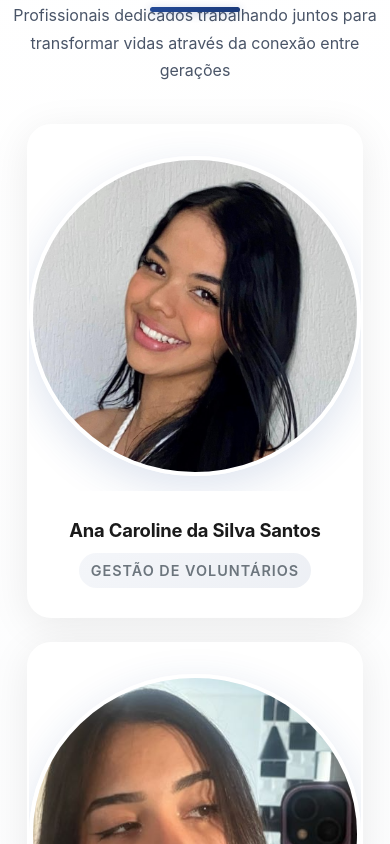
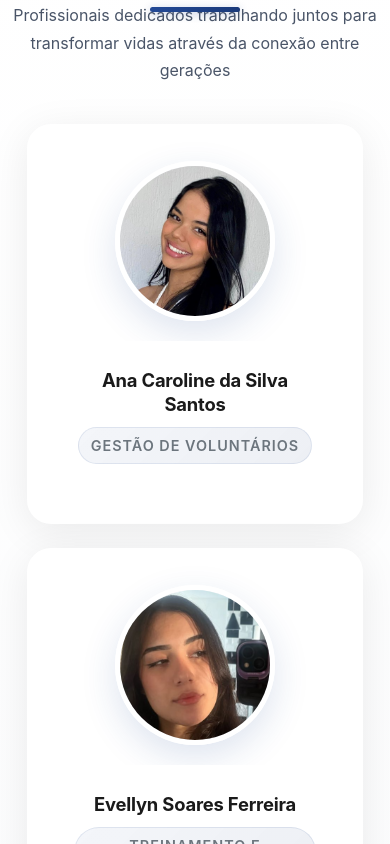
Before and after one commit to happy-idosos/site-integrado, a React (Vite) app: page /sobrenos in a window 390 px wide. Shown: the part 2860-3704 px from the top of the page. Built offline with nearby package versions, Linux system fonts and the light colour scheme.

Commit message:
sobrenos

```diff
--- a/src/pages/SobreNos/SobreNos.css
+++ b/src/pages/SobreNos/SobreNos.css
@@ -228,11 +228,7 @@
 }
 
 /* ============================================
-   UNIFIED TEAM SECTION - ULTRA MODERN GALLERY
-   ============================================ */
-
-/* ============================================
-   UNIFIED TEAM SECTION - ULTRA MODERN GALLERY WITH CIRCULAR IMAGES
+   UNIFIED TEAM SECTION - PREMIUM CIRCULAR GALLERY
    ============================================ */
 
 .sobre-nos-page .team-unified {
@@ -252,21 +248,21 @@
   background: linear-gradient(90deg, transparent, rgba(36, 74, 150, 0.2), transparent);
 }
 
-/* Ultra modern responsive grid */
+/* Premium circular grid layout */
 .sobre-nos-page .team-grid {
   display: grid;
-  grid-template-columns: repeat(5, 1fr);
-  gap: 32px;
-  max-width: 1600px;
+  grid-template-columns: repeat(auto-fit, minmax(280px, 1fr));
+  gap: 40px 30px;
+  max-width: 1400px;
   margin: 0 auto;
   padding: 0 20px;
 }
 
-/* Stunning team member card with premium design and circular images */
+/* Perfect circular team member card */
 .sobre-nos-page .team-member-card {
   background: white;
   border-radius: 24px;
-  overflow: hidden;
+  padding: 40px 30px 30px;
   box-shadow: 0 8px 40px rgba(0, 0, 0, 0.08);
   transition: all 0.5s cubic-bezier(0.4, 0, 0.2, 1);
   position: relative;
@@ -276,6 +272,7 @@
   flex-direction: column;
   align-items: center;
   text-align: center;
+  overflow: hidden;
 }
 
 .sobre-nos-page .team-member-card::before {
@@ -284,22 +281,12 @@
   top: 0;
   left: 0;
   right: 0;
-  height: 6px;
+  height: 4px;
   background: linear-gradient(90deg, #244a96 0%, #1a3a7a 50%, #244a96 100%);
   background-size: 200% 100%;
   transform: scaleX(0);
   transform-origin: left;
   transition: transform 0.5s cubic-bezier(0.4, 0, 0.2, 1);
-  animation: shimmer 3s infinite;
-}
-
-@keyframes shimmer {
-  0% {
-    background-position: 200% 0;
-  }
-  100% {
-    background-position: -200% 0;
-  }
 }
 
 .sobre-nos-page .team-member-card:hover::before {
@@ -307,45 +294,45 @@
 }
 
 .sobre-nos-page .team-member-card:hover {
-  transform: translateY(-16px) scale(1.02);
-  box-shadow: 0 24px 80px rgba(36, 74, 150, 0.25);
-  border-color: rgba(36, 74, 150, 0.2);
+  transform: translateY(-12px);
+  box-shadow: 0 20px 60px rgba(36, 74, 150, 0.2);
+  border-color: rgba(36, 74, 150, 0.1);
 }
 
-/* Premium circular image wrapper with sophisticated overlay */
-.sobre-nos-page .member-image-wrapper {
+/* Perfect circular image container */
+.sobre-nos-page .member-image-container {
   position: relative;
   width: 200px;
   height: 200px;
-  margin: 40px auto 20px;
+  margin: 0 auto 25px;
   border-radius: 50%;
   overflow: hidden;
   background: linear-gradient(135deg, #f8f9fb 0%, #e8eaf0 100%);
-  box-shadow: 0 12px 40px rgba(36, 74, 150, 0.15);
+  box-shadow: 0 12px 35px rgba(36, 74, 150, 0.15);
   border: 6px solid white;
-  transition: all 0.6s cubic-bezier(0.4, 0, 0.2, 1);
+  transition: all 0.5s cubic-bezier(0.4, 0, 0.2, 1);
 }
 
-.sobre-nos-page .team-member-card:hover .member-image-wrapper {
-  transform: scale(1.1);
-  box-shadow: 0 20px 60px rgba(36, 74, 150, 0.3);
-  border-color: rgba(36, 74, 150, 0.1);
+.sobre-nos-page .team-member-card:hover .member-image-container {
+  transform: scale(1.08);
+  box-shadow: 0 18px 45px rgba(36, 74, 150, 0.25);
 }
 
+/* Perfect circular image */
 .sobre-nos-page .member-image {
   width: 100%;
   height: 100%;
   object-fit: cover;
-  transition: all 0.6s cubic-bezier(0.4, 0, 0.2, 1);
-  filter: grayscale(0%) brightness(1);
+  transition: all 0.5s cubic-bezier(0.4, 0, 0.2, 1);
+  filter: grayscale(0%);
 }
 
 .sobre-nos-page .team-member-card:hover .member-image {
-  transform: scale(1.15);
-  filter: grayscale(0%) brightness(1.1);
+  transform: scale(1.1);
+  filter: grayscale(0%) brightness(1.05);
 }
 
-/* Sophisticated gradient overlay with social link */
+/* Elegant overlay for social links */
 .sobre-nos-page .member-overlay {
   position: absolute;
   top: 0;
@@ -355,16 +342,15 @@
   background: linear-gradient(
     135deg,
     rgba(36, 74, 150, 0.9) 0%,
-    rgba(26, 58, 122, 0.8) 50%,
-    rgba(36, 74, 150, 0.9) 100%
+    rgba(26, 58, 122, 0.85) 100%
   );
   display: flex;
   align-items: center;
   justify-content: center;
   border-radius: 50%;
   opacity: 0;
-  transition: all 0.5s cubic-bezier(0.4, 0, 0.2, 1);
-  transform: scale(0.8);
+  transition: all 0.4s cubic-bezier(0.4, 0, 0.2, 1);
+  transform: scale(0.9);
 }
 
 .sobre-nos-page .team-member-card:hover .member-overlay {
@@ -372,106 +358,209 @@
   transform: scale(1);
 }
 
-/* Premium social link button */
+/* Beautiful social link button */
 .sobre-nos-page .member-social-link {
   display: inline-flex;
   align-items: center;
   justify-content: center;
-  width: 64px;
-  height: 64px;
-  background: white;
+  width: 55px;
+  height: 55px;
+  background: rgba(255, 255, 255, 0.95);
   color: #244a96;
   border-radius: 50%;
   text-decoration: none;
   transition: all 0.4s cubic-bezier(0.4, 0, 0.2, 1);
-  box-shadow: 0 8px 32px rgba(0, 0, 0, 0.3);
-  transform: translateY(20px) scale(0.8);
-  position: relative;
-  overflow: hidden;
+  box-shadow: 0 6px 20px rgba(0, 0, 0, 0.2);
+  transform: translateY(15px);
+  backdrop-filter: blur(10px);
 }
 
-.sobre-nos-page .member-social-link::before {
-  content: "";
-  position: absolute;
-  top: 0;
-  left: 0;
-  right: 0;
-  bottom: 0;
-  background: linear-gradient(135deg, #244a96 0%, #1a3a7a 100%);
-  opacity: 0;
-  transition: opacity 0.3s ease;
-  border-radius: 50%;
-}
-
-.sobre-nos-page .member-social-link svg {
-  position: relative;
-  z-index: 1;
-  transition: all 0.3s ease;
+.sobre-nos-page .member-social-link:hover {
+  background: white;
+  color: #1a3a7a;
+  transform: translateY(-2px) scale(1.1);
+  box-shadow: 0 10px 30px rgba(36, 74, 150, 0.4);
 }
 
 .sobre-nos-page .team-member-card:hover .member-social-link {
-  transform: translateY(0) scale(1);
+  transform: translateY(0);
 }
 
-.sobre-nos-page .member-social-link:hover {
-  transform: translateY(-6px) scale(1.15) rotate(5deg);
-  box-shadow: 0 12px 48px rgba(36, 74, 150, 0.5);
-}
-
-.sobre-nos-page .member-social-link:hover::before {
-  opacity: 1;
-}
-
-.sobre-nos-page .member-social-link:hover svg {
-  color: white;
-  transform: scale(1.1);
-}
-
-/* Premium member info section */
+/* Member info styling */
 .sobre-nos-page .member-info {
-  padding: 0 24px 32px;
   text-align: center;
-  background: white;
-  position: relative;
   width: 100%;
 }
 
 .sobre-nos-page .member-name {
   color: #1a1a1a;
-  font-size: 1.15rem;
+  font-size: 1.25rem;
   font-weight: 700;
-  margin-bottom: 10px;
-  line-height: 1.3;
+  margin-bottom: 12px;
+  line-height: 1.4;
   letter-spacing: -0.01em;
   transition: all 0.3s ease;
-  min-height: 48px;
+  min-height: 56px;
   display: flex;
   align-items: center;
   justify-content: center;
+  padding: 0 10px;
 }
 
 .sobre-nos-page .team-member-card:hover .member-name {
   color: #244a96;
-  transform: translateY(-2px);
 }
 
 .sobre-nos-page .member-role {
   color: #6c757d;
-  font-size: 0.9rem;
+  font-size: 0.95rem;
   font-weight: 600;
   text-transform: uppercase;
-  letter-spacing: 1px;
+  letter-spacing: 1.2px;
   margin: 0;
-  transition: color 0.3s ease;
-  padding: 8px 16px;
+  transition: all 0.3s ease;
+  padding: 10px 20px;
   background: linear-gradient(135deg, rgba(36, 74, 150, 0.05), rgba(26, 58, 122, 0.08));
-  border-radius: 20px;
+  border-radius: 25px;
   display: inline-block;
+  border: 1px solid rgba(36, 74, 150, 0.1);
 }
 
 .sobre-nos-page .team-member-card:hover .member-role {
   color: #244a96;
   background: linear-gradient(135deg, rgba(36, 74, 150, 0.1), rgba(26, 58, 122, 0.15));
+  border-color: rgba(36, 74, 150, 0.2);
+}
+
+/* ============================================
+   RESPONSIVE DESIGN - PERFECT CIRCULAR IMAGES
+   ============================================ */
+
+@media (max-width: 1399.98px) {
+  .sobre-nos-page .team-grid {
+    grid-template-columns: repeat(auto-fit, minmax(260px, 1fr));
+    gap: 35px 25px;
+  }
+}
+
+@media (max-width: 1199.98px) {
+  .sobre-nos-page .team-grid {
+    grid-template-columns: repeat(auto-fit, minmax(250px, 1fr));
+    gap: 30px;
+  }
+
+  .sobre-nos-page .member-image-container {
+    width: 180px;
+    height: 180px;
+  }
+}
+
+@media (max-width: 991.98px) {
+  .sobre-nos-page .team-grid {
+    grid-template-columns: repeat(2, 1fr);
+    gap: 30px 25px;
+  }
+
+  .sobre-nos-page .member-image-container {
+    width: 170px;
+    height: 170px;
+    margin-bottom: 20px;
+  }
+
+  .sobre-nos-page .member-name {
+    font-size: 1.15rem;
+    min-height: 52px;
+  }
+}
+
+@media (max-width: 767.98px) {
+  .sobre-nos-page .team-grid {
+    grid-template-columns: repeat(2, 1fr);
+    gap: 25px 20px;
+    padding: 0 15px;
+  }
+
+  .sobre-nos-page .team-member-card {
+    padding: 30px 20px 25px;
+  }
+
+  .sobre-nos-page .member-image-container {
+    width: 150px;
+    height: 150px;
+    border-width: 5px;
+    margin-bottom: 18px;
+  }
+
+  .sobre-nos-page .member-name {
+    font-size: 1.1rem;
+    min-height: 48px;
+    margin-bottom: 10px;
+  }
+
+  .sobre-nos-page .member-role {
+    font-size: 0.9rem;
+    padding: 8px 16px;
+  }
+
+  .sobre-nos-page .member-social-link {
+    width: 50px;
+    height: 50px;
+  }
+}
+
+@media (max-width: 575.98px) {
+  .sobre-nos-page .team-grid {
+    grid-template-columns: 1fr;
+    gap: 25px;
+    max-width: 400px;
+  }
+
+  .sobre-nos-page .team-member-card {
+    padding: 35px 25px 30px;
+  }
+
+  .sobre-nos-page .member-image-container {
+    width: 160px;
+    height: 160px;
+    margin-bottom: 20px;
+  }
+
+  .sobre-nos-page .member-name {
+    font-size: 1.15rem;
+    min-height: auto;
+  }
+
+  .sobre-nos-page .member-role {
+    font-size: 0.9rem;
+  }
+}
+
+@media (max-width: 375px) {
+  .sobre-nos-page .member-image-container {
+    width: 140px;
+    height: 140px;
+    margin-bottom: 18px;
+  }
+
+  .sobre-nos-page .team-member-card {
+    padding: 30px 20px 25px;
+  }
+}
+
+/* Animation for smooth loading */
+@keyframes fadeInUp {
+  from {
+    opacity: 0;
+    transform: translateY(30px);
+  }
+  to {
+    opacity: 1;
+    transform: translateY(0);
+  }
+}
+
+.sobre-nos-page .team-member-card {
+  animation: fadeInUp 0.6s ease-out;
 }
 
 /* ============================================
--- a/src/pages/SobreNos/SobreNos.jsx
+++ b/src/pages/SobreNos/SobreNos.jsx
@@ -279,15 +279,18 @@ const SobreNos = () => {
           key={index}
           className="team-member-card"
           data-aos="fade-up"
-                  data-aos-delay={index * 50}
-                  data-aos-duration="600"
+          data-aos-delay={index * 100}
+          data-aos-duration="800"
         >
-                  <div className="member-image-wrapper">
+          <div className="member-image-container">
             <img
               src={member.image || "/placeholder.svg"}
               alt={member.name}
               className="member-image"
               loading="lazy"
+              onError={(e) => {
+                e.target.src = "/placeholder.svg"
+              }}
             />
             <div className="member-overlay">
               <a
@@ -297,7 +300,7 @@ const SobreNos = () => {
                 rel="noopener noreferrer"
                 aria-label={`Instagram de ${member.name}`}
               >
-                        <svg width="24" height="24" viewBox="0 0 24 24" fill="currentColor">
+                <svg width="22" height="22" viewBox="0 0 24 24" fill="currentColor">
                   <path d="M12 2.163c3.204 0 3.584.012 4.85.07 3.252.148 4.771 1.691 4.919 4.919.058 1.265.069 1.645.069 4.849 0 3.205-.012 3.584-.069 4.849-.149 3.225-1.664 4.771-4.919 4.919-1.266.058-1.644.07-4.85.07-3.204 0-3.584-.012-4.849-.07-3.26-.149-4.771-1.699-4.919-4.92-.058-1.265-.07-1.644-.07-4.849 0-3.204.013-3.583.07-4.849.149-3.227 1.664-4.771 4.919-4.919 1.266-.057 1.645-.069 4.849-.069zm0-2.163c-3.259 0-3.667.014-4.947.072-4.358.2-6.78 2.618-6.98 6.98-.059 1.281-.073 1.689-.073 4.948 0 3.259.014 3.668.072 4.948.2 4.358 2.618 6.78 6.98 6.98 1.281.058 1.689.072 4.948.072 3.259 0 3.668-.014 4.948-.072 4.354-.2 6.782-2.618 6.979-6.98.059-1.28.073-1.689.073-4.948 0-3.259-.014-3.667-.072-4.947-.196-4.354-2.617-6.78-6.979-6.98-1.281-.059-1.69-.073-4.949-.073zm0 5.838c-3.403 0-6.162 2.759-6.162 6.162s2.759 6.163 6.162 6.163 6.162-2.759 6.162-6.163c0-3.403-2.759-6.162-6.162-6.162zm0 10.162c-2.209 0-4-1.79-4-4 0-2.209 1.791-4 4-4s4 1.791 4 4c0 2.21-1.791 4-4 4zm6.406-11.845c-.796 0-1.441.645-1.441 1.44s.645 1.44 1.441 1.44c.795 0 1.439-.645 1.439-1.44s-.644-1.44-1.439-1.44z" />
                 </svg>
               </a>
```
Lines whose indentation alone changed are shown as unchanged.
